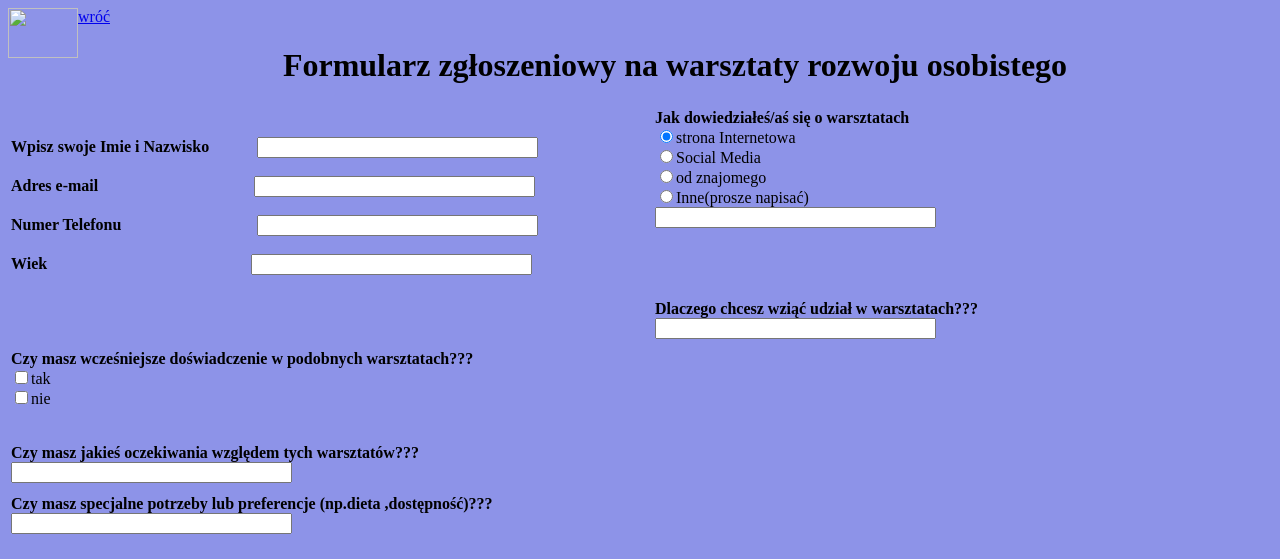
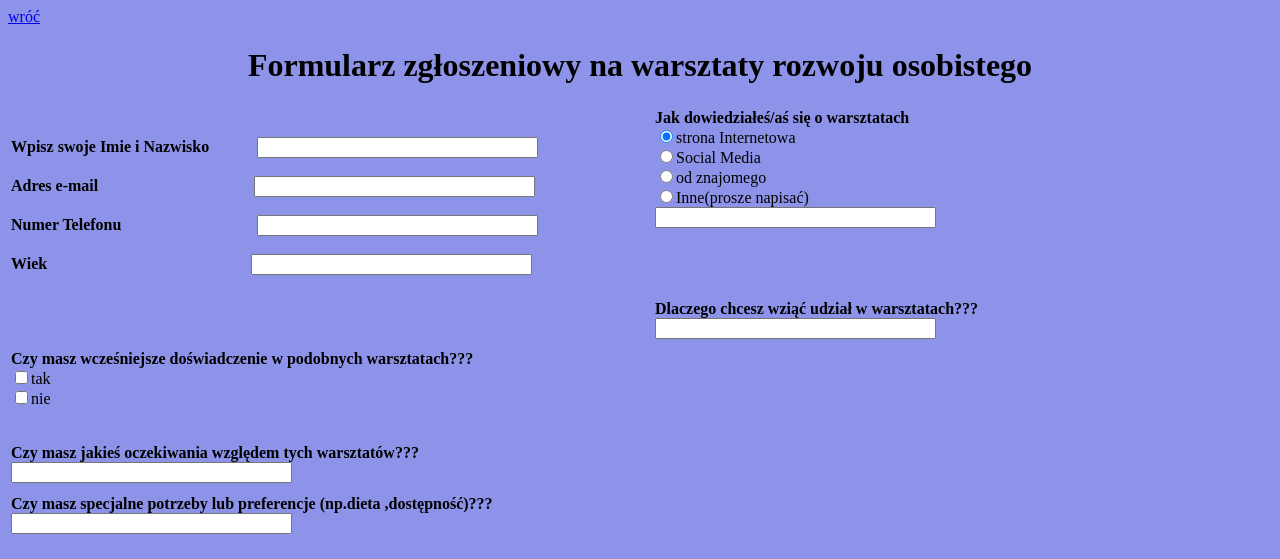
Before and after one commit to AdamKaczorowski938/AdamKaczorowski938.github.io, a plain HTML site: page formularz_nazwisko.html in a window 1280 px wide. Shown: the top 559 px of the page. Drawn offline with Linux system fonts and the light colour scheme.

Commit message:
Update formularz_nazwisko.html

```diff
--- a/formularz_nazwisko.html
+++ b/formularz_nazwisko.html
@@ -8,7 +8,7 @@
 </head>
 
 <body bgcolor="8d93e8">
-    <img src="obrazy/form.png" border="0" width="70" height="50" align="left">
+
         <a href="./index.html">wróć</a>
 
     <center>
```
